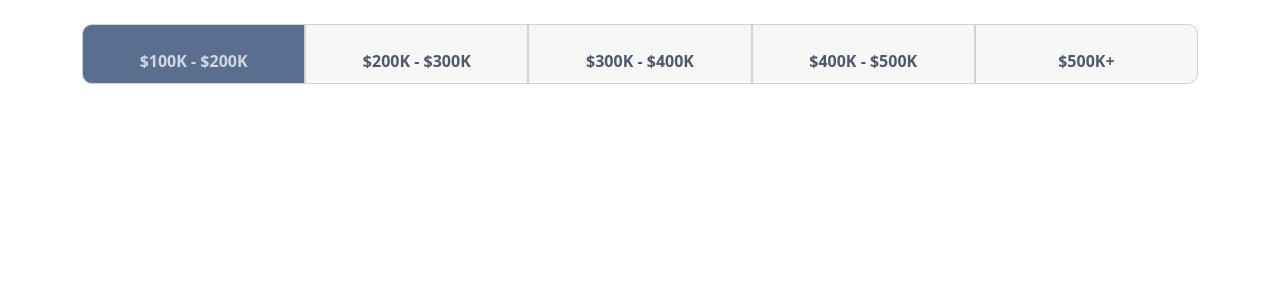
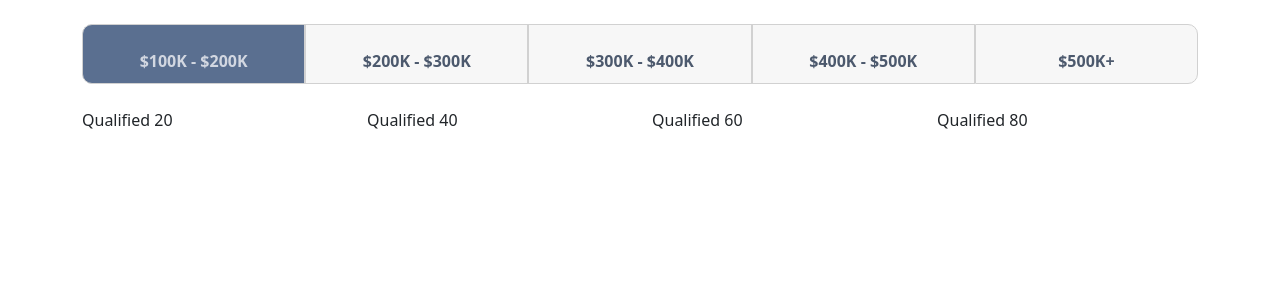
Before and after one commit to pawarss1/SquadView, a React (Create React App) app: page / in a window 1280 px wide. Shown: the top 300 px of the page. Built offline with nearby package versions, Linux system fonts and the light colour scheme.

Commit message:
Feature: Added config JSON for pricing logic

```diff
--- /dev/null
+++ b/config/development.json
@@ -0,0 +1,179 @@
+{
+  "priceRanges": [
+    "$100K - $200K",
+    "$200K - $300K",
+    "$300K - $400K",
+    "$400K - $500K",
+    "$500K+"
+  ],
+  "$100K - $200K": [
+    {
+      "plan": "Qualified 20",
+      "qualifiedLeadsPerMonth": 20,
+      "pricePerLiveTransfer": "$69",
+      "totalQualifiedLeadPrice": "$1380",
+      "totalPlatformPrice": "$299",
+      "finalPackagePrice": "$1679"
+    },
+    {
+      "plan": "Qualified 40",
+      "qualifiedLeadsPerMonth": 40,
+      "pricePerLiveTransfer": "$67",
+      "totalQualifiedLeadPrice": "$2680",
+      "totalPlatformPrice": "$599",
+      "finalPackagePrice": "$3279"
+    },
+    {
+      "plan": "Qualified 60",
+      "qualifiedLeadsPerMonth": 60,
+      "pricePerLiveTransfer": "$65",
+      "totalQualifiedLeadPrice": "$3900",
+      "totalPlatformPrice": "$699",
+      "finalPackagePrice": "$4599"
+    },
+    {
+      "plan": "Qualified 80",
+      "qualifiedLeadsPerMonth": 80,
+      "pricePerLiveTransfer": "$63",
+      "totalQualifiedLeadPrice": "$5040",
+      "totalPlatformPrice": "$799",
+      "finalPackagePrice": "$5839"
+    }
+  ],
+  "$200K - $300K": [
+    {
+      "plan": "Qualified 20",
+      "qualifiedLeadsPerMonth": 20,
+      "pricePerLiveTransfer": "$79",
+      "totalQualifiedLeadPrice": "$1580",
+      "totalPlatformPrice": "$299",
+      "finalPackagePrice": "$1879"
+    },
+    {
+      "plan": "Qualified 40",
+      "qualifiedLeadsPerMonth": 40,
+      "pricePerLiveTransfer": "$77",
+      "totalQualifiedLeadPrice": "$3080",
+      "totalPlatformPrice": "$599",
+      "finalPackagePrice": "$3679"
+    },
+    {
+      "plan": "Qualified 60",
+      "qualifiedLeadsPerMonth": 60,
+      "pricePerLiveTransfer": "$74",
+      "totalQualifiedLeadPrice": "$4440",
+      "totalPlatformPrice": "$699",
+      "finalPackagePrice": "$5139"
+    },
+    {
+      "plan": "Qualified 80",
+      "qualifiedLeadsPerMonth": 80,
+      "pricePerLiveTransfer": "$72",
+      "totalQualifiedLeadPrice": "$5760",
+      "totalPlatformPrice": "$799",
+      "finalPackagePrice": "$6559"
+    }
+  ],
+  "$300K - $400K": [
+    {
+      "plan": "Qualified 20",
+      "qualifiedLeadsPerMonth": 20,
+      "pricePerLiveTransfer": "$99",
+      "totalQualifiedLeadPrice": "$1980",
+      "totalPlatformPrice": "$299",
+      "finalPackagePrice": "$2279"
+    },
+    {
+      "plan": "Qualified 40",
+      "qualifiedLeadsPerMonth": 40,
+      "pricePerLiveTransfer": "$96",
+      "totalQualifiedLeadPrice": "$3840",
+      "totalPlatformPrice": "$599",
+      "finalPackagePrice": "$4439"
+    },
+    {
+      "plan": "Qualified 60",
+      "qualifiedLeadsPerMonth": 60,
+      "pricePerLiveTransfer": "$93",
+      "totalQualifiedLeadPrice": "$5580",
+      "totalPlatformPrice": "$699",
+      "finalPackagePrice": "$6279"
+    },
+    {
+      "plan": "Qualified 80",
+      "qualifiedLeadsPerMonth": 80,
+      "pricePerLiveTransfer": "$90",
+      "totalQualifiedLeadPrice": "$7200",
+      "totalPlatformPrice": "$799",
+      "finalPackagePrice": "$7999"
+    }
+  ],
+  "$400K - $500K": [
+    {
+      "plan": "Qualified 20",
+      "qualifiedLeadsPerMonth": 20,
+      "pricePerLiveTransfer": "$109",
+      "totalQualifiedLeadPrice": "$2180",
+      "totalPlatformPrice": "$299",
+      "finalPackagePrice": "$2479"
+    },
+    {
+      "plan": "Qualified 40",
+      "qualifiedLeadsPerMonth": 40,
+      "pricePerLiveTransfer": "$106",
+      "totalQualifiedLeadPrice": "$4240",
+      "totalPlatformPrice": "$599",
+      "finalPackagePrice": "$4839"
+    },
+    {
+      "plan": "Qualified 60",
+      "qualifiedLeadsPerMonth": 60,
+      "pricePerLiveTransfer": "$102",
+      "totalQualifiedLeadPrice": "$6120",
+      "totalPlatformPrice": "$699",
+      "finalPackagePrice": "$6819"
+    },
+    {
+      "plan": "Qualified 80",
+      "qualifiedLeadsPerMonth": 80,
+      "pricePerLiveTransfer": "$99",
+      "totalQualifiedLeadPrice": "$7920",
+      "totalPlatformPrice": "$799",
+      "finalPackagePrice": "$8719"
+    }
+  ],
+  "$500K+": [
+    {
+      "plan": "Qualified 20",
+      "qualifiedLeadsPerMonth": 20,
+      "pricePerLiveTransfer": "$129",
+      "totalQualifiedLeadPrice": "$2580",
+      "totalPlatformPrice": "$299",
+      "finalPackagePrice": "$2879"
+    },
+    {
+      "plan": "Qualified 40",
+      "qualifiedLeadsPerMonth": 40,
+      "pricePerLiveTransfer": "$125",
+      "totalQualifiedLeadPrice": "$5000",
+      "totalPlatformPrice": "$599",
+      "finalPackagePrice": "$5599"
+    },
+    {
+      "plan": "Qualified 60",
+      "qualifiedLeadsPerMonth": 60,
+      "pricePerLiveTransfer": "$121",
+      "totalQualifiedLeadPrice": "$7260",
+      "totalPlatformPrice": "$699",
+      "finalPackagePrice": "$7959"
+    },
+    {
+      "plan": "Qualified 80",
+      "qualifiedLeadsPerMonth": 80,
+      "pricePerLiveTransfer": "$117",
+      "totalQualifiedLeadPrice": "$9360",
+      "totalPlatformPrice": "$799",
+      "finalPackagePrice": "$10159"
+    }
+  ]
+}
--- a/src/App.js
+++ b/src/App.js
@@ -1,11 +1,12 @@
 import "./styles.css";
 import Headers from "./Heading/Headers";
 import { useEffect, useState } from "react";
+import PlanRow from "./Body/PlanRow";
 
 export default function App() {
-  window.addEventListener("online", function (e) {
-    console.log("offline");
-  });
+  // window.addEventListener("online", function (e) {
+  //   console.log("offline");
+  // });
   const [selectedIndex, setSelectedIndex] = useState(0);
   return (
     <div>
@@ -13,6 +14,7 @@ export default function App() {
         selectedIndex={selectedIndex}
         setSelectedIndex={setSelectedIndex}
       />
+      <PlanRow selectedIndex={selectedIndex} />
     </div>
   );
 }
--- /dev/null
+++ b/src/Body/Plan.js
@@ -0,0 +1,9 @@
+import "./body.css";
+
+export default function Plan(props) {
+  return (
+    <div>
+      <div>{props.data.plan}</div>
+    </div>
+  );
+}
--- /dev/null
+++ b/src/Body/PlanRow.js
@@ -0,0 +1,24 @@
+import "./body.css";
+import { useEffect } from "react";
+import configData from "../../config/development.json";
+import { Container, Row, Col } from "react-bootstrap";
+import Plan from "./Plan";
+
+export default function PlanRow(props) {
+  return (
+    <div>
+      <br />
+      <Container>
+        <Row>
+          {configData[configData.priceRanges[props.selectedIndex]].map(
+            (data, index) => (
+              <Col key={index}>
+                <Plan data={data} />
+              </Col>
+            )
+          )}
+        </Row>
+      </Container>
+    </div>
+  );
+}
--- a/src/Heading/Headers.js
+++ b/src/Heading/Headers.js
@@ -1,7 +1,7 @@
 import "./header.css";
 import { Container, Row, Col } from "react-bootstrap";
 import Tab from "./Tab";
-import { headerData } from "./data.js";
+import { priceRanges } from "../../config/development.json";
 
 export default function Headers(props) {
   const handleTabChange = (tabIndex) => {
@@ -12,13 +12,13 @@ export default function Headers(props) {
       <br />
       <Container>
         <Row className="g-0">
-          {headerData.map((data, index) => (
+          {priceRanges.map((data, index) => (
             <Col key={index}>
               <Tab
                 range={data}
                 index={index}
                 selectedIndex={props.selectedIndex}
-                headerDatalength={headerData.length}
+                headerDatalength={priceRanges.length}
                 handleTabChange={handleTabChange}
               />
             </Col>
--- a/src/Heading/data.js
+++ /dev/null
@@ -1,7 +0,0 @@
-export const headerData = [
-  "$100K - $200K",
-  "$200K - $300K",
-  "$300K - $400K",
-  "$400K - $500K",
-  "$500K+"
-];
```
Also changed, not shown: src/Body/body.css (added).
